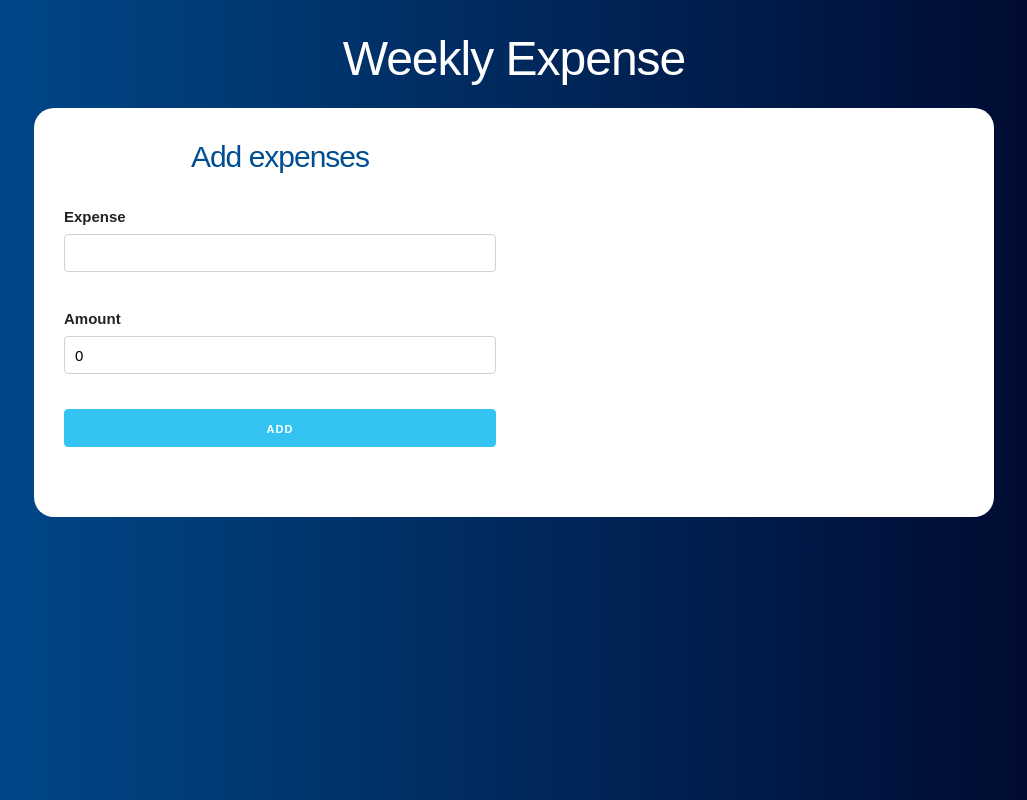
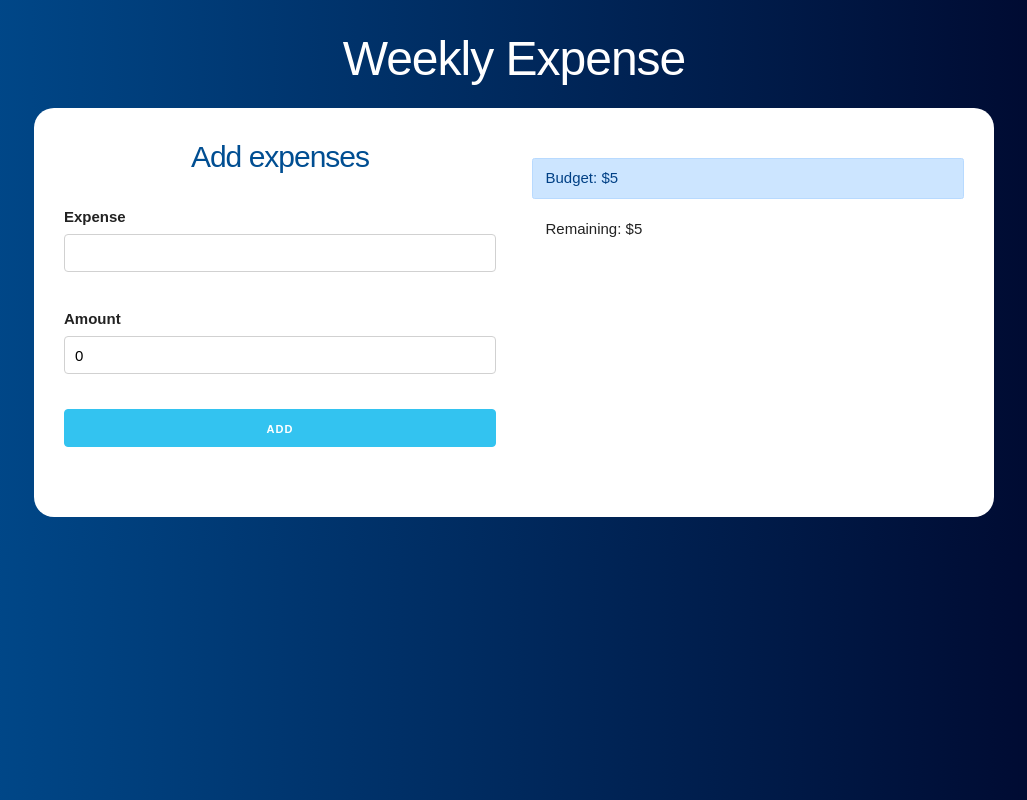
Before and after one commit to BauTancredi/budget-control, a React (Create React App) app: page / in a window 1280 px wide. Both pictures are taken after typing "5" into the empty fields and a click on the input "Set budget". Shown: the whole page, without its empty margins (126-1153 px from the left). Built offline with nearby package versions, Linux system fonts and the light colour scheme.

Commit message:
Budget Control component

```diff
--- a/src/App.js
+++ b/src/App.js
@@ -1,17 +1,27 @@
-import React, { useState } from "react";
+import React, { useState, useEffect } from "react";
 import Question from "./components/Question";
 import Form from "./components/Form";
 import List from "./components/List";
+import BudgetControl from "./components/BudgetControl";
 
 function App() {
   const [budget, setBudget] = useState(0);
   const [remaining, setRemaining] = useState(0);
   const [showQuestion, setShowQuestion] = useState(true);
   const [expenses, setExpenses] = useState([]);
+  const [newExpense, setNewExpense] = useState({});
+  const [createExpense, setCreateExpense] = useState(false);
 
-  const addNewExpense = (expense) => {
-    setExpenses([...expenses, expense]);
-  };
+  useEffect(() => {
+    if (createExpense) {
+      setExpenses([...expenses, newExpense]);
+
+      const remainingBudget = remaining - newExpense.amount;
+      setRemaining(remainingBudget);
+
+      setCreateExpense(false);
+    }
+  }, [newExpense]);
 
   return (
     <div className="container">
@@ -27,10 +37,14 @@ function App() {
           ) : (
             <div className="row">
               <div className="one-half column">
-                <Form addNewExpense={addNewExpense} />
+                <Form
+                  setNewExpense={setNewExpense}
+                  setCreateExpense={setCreateExpense}
+                />
               </div>
               <div className="one-half column">
                 <List expenses={expenses} />
+                <BudgetControl budget={budget} remaining={remaining} />
               </div>
             </div>
           )}
--- /dev/null
+++ b/src/components/BudgetControl.jsx
@@ -0,0 +1,12 @@
+import React, { Fragment } from "react";
+
+const BudgetControl = ({ budget, remaining }) => {
+  return (
+    <Fragment>
+      <div className="alert alert-primary">Budget: ${budget}</div>
+      <div className="alert">Remaining: ${remaining}</div>
+    </Fragment>
+  );
+};
+
+export default BudgetControl;
--- a/src/components/Form.jsx
+++ b/src/components/Form.jsx
@@ -2,7 +2,7 @@ import React, { useState } from "react";
 import shortid from "shortid";
 import Error from "./Error";
 
-const Form = ({ addNewExpense }) => {
+const Form = ({ setNewExpense, setCreateExpense }) => {
   const [expense, setExpense] = useState({
     name: "",
     amount: 0,
@@ -25,7 +25,8 @@ const Form = ({ addNewExpense }) => {
 
     expense.id = shortid.generate();
 
-    addNewExpense(expense);
+    setNewExpense(expense);
+    setCreateExpense(true);
     setExpense({
       name: "",
       amount: 0,
```
